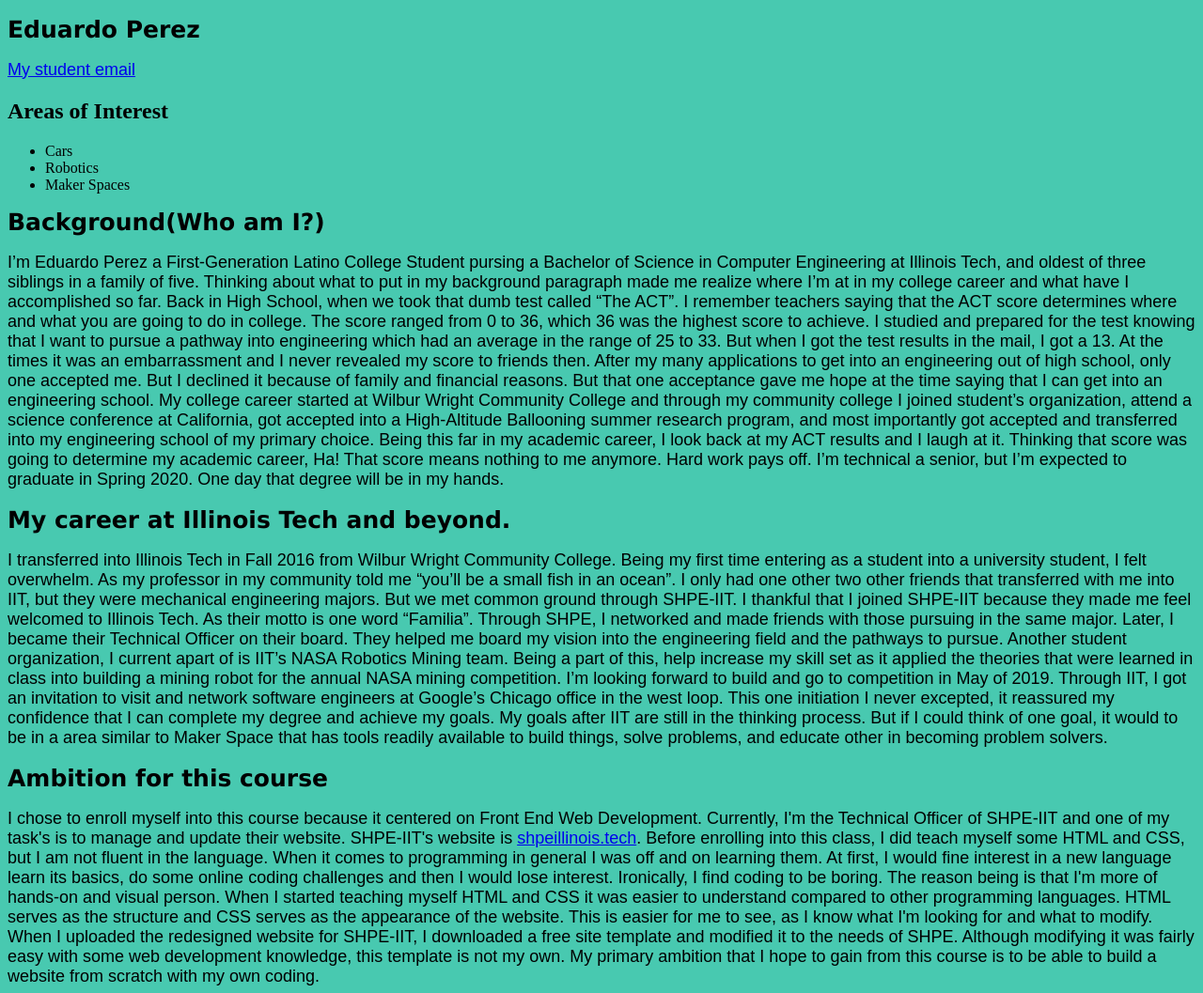
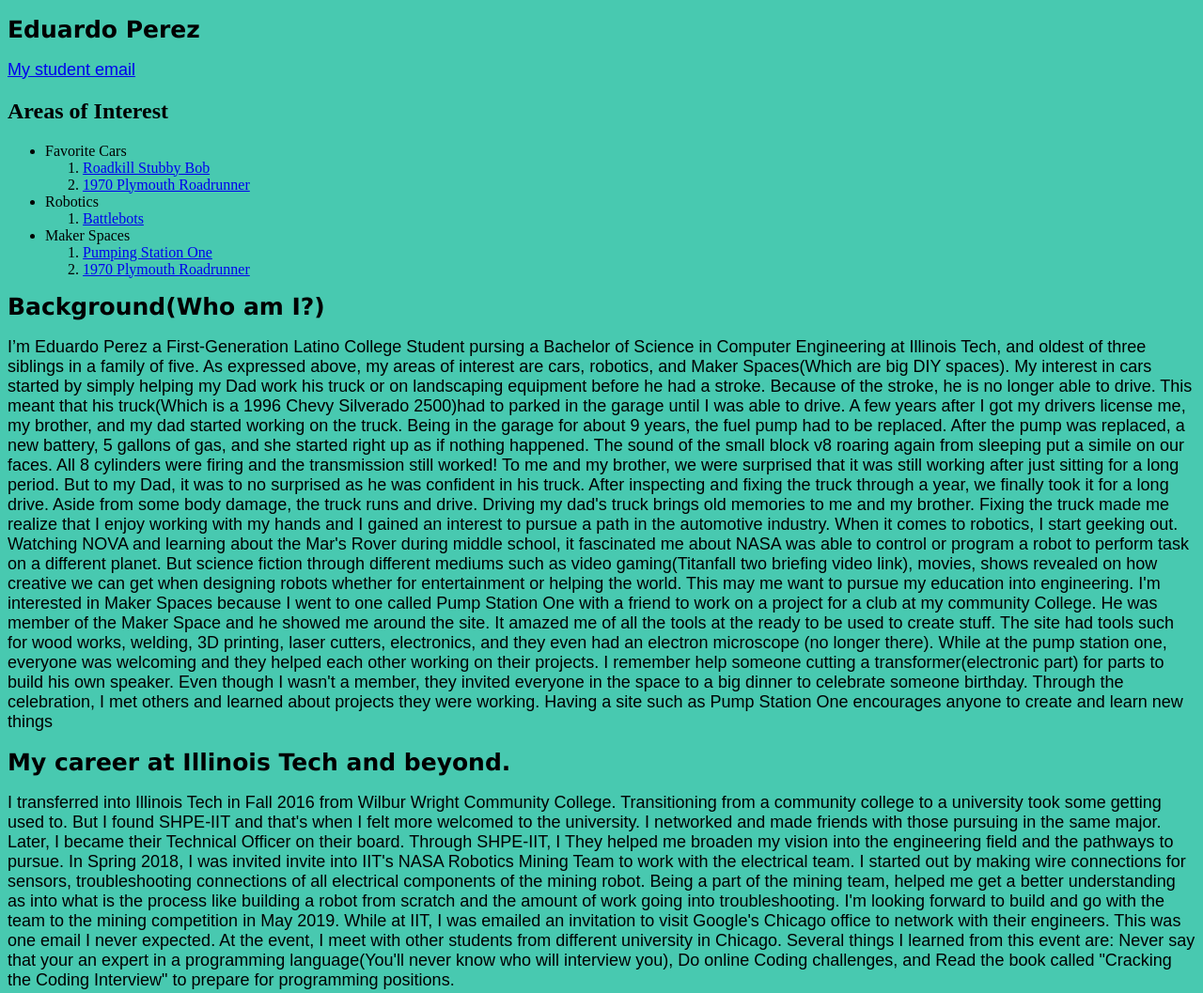
Before and after one commit to Eduardo52113/sbwd-project-one, a plain HTML site: page index.html in a window 1280 px wide. Shown: the top 1057 px of the page at 94% size. Drawn offline with Linux system fonts and the light colour scheme.

Commit message:
Updated background paragraphs and include hyperlinks

```diff
--- a/index.html
+++ b/index.html
@@ -3,75 +3,100 @@
 	<head>
 		<link rel = "stylesheet" href="css/main.css">
 		<title>About Eduardo Perez</title>
+		<meta name ="viewport" content="width=device-width, inital-scale=1.0, shrink-to-fit=no"/>
+	  <!--This tells the device to device to display the site in it's screen size.-->
 		<meta charset="utf-8"/>
 	</head>
 	<body>
 		<h1>Eduardo Perez</h1>
-		<p><a href="mailto:eperez14@hawk.iit.edu" target="_top">My student email</a></p>
+		<p class="email"><a href="mailto:eperez14@hawk.iit.edu" target="_top">My student email</a></p>
 		<h2>Areas of Interest</h2>
-		<ul> <!-- ordered list-->
-		  <li>Cars</li>
-		  <li>Robotics</li>
-		  <li>Maker Spaces</li>
+		<ul class="list"> <!-- ordered list-->
+			  <li>Favorite Cars</li>
+				  <ol>
+					<li><a href="https://images.holley.com/blog_stubby1.jpg" target="_blank">Roadkill Stubby Bob</a></li>
+					<li><a href="https://images.holley.com/blog_stubby1.jpg" target="_blank">1970 Plymouth Roadrunner</a></li>
+				  </ol>
+			  <li>Robotics</li>
+					<ol>
+					<li><a href="https://battlebots.com/robots/" target="_blank">Battlebots</a></li>
+					</ol>
+			  <li>Maker Spaces</li>
+				<ol>
+			 <li><a href="https://pumpingstationone.org/" target="_blank">Pumping Station One</a></li>
+			 <li><a href="http://classiccarlabs.com/wp-content/uploads/2015/10/1970-plymouth-road-runner.jpg" target="_blank">1970 Plymouth Roadrunner</a></li>
+			 </ol>
 		</ul>
 		<h1>Background(Who am I?)</h1>
-		<p>
-		  I’m Eduardo Perez a First-Generation Latino College Student pursing a Bachelor of
-		  Science in Computer Engineering at Illinois Tech, and oldest of three siblings in a family
-		  of five. Thinking about what to put in my background paragraph made me realize where I’m at
-		  in my college career and what have I accomplished so far. Back in High School, when we took
-		  that dumb test called “The ACT”. I remember teachers saying that the ACT score determines where
-		  and what you are going to do in college. The score ranged from 0 to 36, which 36 was the highest
-		  score to achieve. I studied and prepared for the test knowing that I want to pursue a pathway into
-		  engineering which had an average in the range of 25 to 33. But when I got the test results in the
-		  mail, I got a 13. At the times it was an embarrassment and I never revealed my score to friends then.
-		  After my many applications to get into an engineering out of high school, only one accepted me.
-		  But I declined it because of family and financial reasons. But that one acceptance gave me hope at the
-		  time saying that I can get into an engineering school. My college career started at Wilbur Wright Community
-		  College and through my community college I joined student’s organization, attend a science conference at
-		  California, got accepted into a High-Altitude Ballooning summer research program, and most importantly got
-		  accepted and transferred into my engineering school of my primary choice. Being this far in my academic career,
-		  I look back at my ACT results and I laugh at it. Thinking that score was going to determine my academic
-		  career, Ha! That score means nothing to me anymore. Hard work pays off. I’m technical a senior, but I’m
-		  expected to graduate in Spring 2020. One day that degree will be in my hands.
+		<p class="Background">
+			I’m Eduardo Perez a First-Generation Latino College Student pursing a Bachelor of Science in
+	Computer Engineering at Illinois Tech, and oldest of three siblings in a family of five. As
+	expressed above, my areas of interest are cars, robotics, and Maker Spaces(Which are big DIY
+	spaces). My interest in cars started by simply helping my Dad work his truck or on landscaping
+	equipment before he had a stroke. Because of the stroke, he is no longer able to drive. This meant
+	that his truck(Which is a 1996 Chevy Silverado 2500)had to parked in the garage until I was able
+	to drive. A few years after I got my drivers license me, my brother, and my dad started working on
+	the truck. Being in the garage for about 9 years, the fuel pump had to be replaced. After the pump
+	was replaced, a new battery, 5 gallons of gas, and she started right up as if nothing happened.
+	The sound of the small block v8 roaring again from sleeping put a simile on our faces. All 8
+	cylinders were firing and the transmission still worked! To me and my brother, we were surprised
+	that it was still working after just sitting for a long period. But to my Dad, it was to no
+	surprised as he was confident in his truck. After inspecting and fixing the truck through a year,
+	we finally took it for a long drive. Aside from some body damage, the truck runs and drive.
+	Driving my dad's truck brings old memories to me and my brother. Fixing the truck made me realize
+	that I enjoy working with my hands and I gained an interest to pursue a path in the automotive
+	industry. When it comes to robotics, I start geeking out. Watching NOVA and learning about the
+	Mar's Rover during middle school, it fascinated me about NASA was able to control or program a
+	robot to perform task on a different planet. But science fiction through different mediums such as
+	video gaming(Titanfall two briefing video link), movies, shows revealed on how creative we can get
+	when designing robots whether for entertainment or helping the world. This may me want to pursue
+	my education into engineering. I'm interested in Maker Spaces because I went to one called Pump
+	Station One with a friend to work on a project for a club at my community College. He was member
+	of the Maker Space and he showed me around the site. It amazed me of all the tools at the ready to
+	be used to create stuff. The site had tools such for wood works, welding, 3D printing, laser
+	cutters, electronics, and they even had an electron microscope (no longer there). While at the
+	pump station one, everyone was welcoming and they helped each other working on their projects. I
+	remember help someone cutting a transformer(electronic part) for parts to build his own speaker.
+	Even though I wasn't a member, they invited everyone in the space to a big dinner to celebrate
+	someone birthday. Through the celebration, I met others and learned about projects they were
+	working. Having a site such as Pump Station One encourages anyone to create and learn new things
 		</p>
 		<h1>My career at Illinois Tech and beyond.</h1>
-		<p>
-		  I transferred into Illinois Tech in Fall 2016 from Wilbur Wright Community College.
-		  Being my first time entering as a student into a university student, I felt overwhelm.
-		  As my professor in my community told me “you’ll be a small fish in an ocean”. I only had one
-		  other two other friends that transferred with me into IIT, but they were mechanical engineering
-		  majors. But we met common ground through SHPE-IIT. I thankful that I joined SHPE-IIT because they
-		  made me feel welcomed to Illinois Tech. As their motto is one word “Familia”. Through SHPE, I
-		  networked and made friends with those pursuing in the same major. Later, I became their Technical
-		  Officer on their board. They helped me board my vision into the engineering field and the pathways
-		  to pursue. Another student organization, I current apart of is IIT’s NASA Robotics Mining team.
-		  Being a part of this, help increase my skill set as it applied the theories that were learned in
-		  class into building a mining robot for the annual NASA mining competition. I’m looking forward to
-		  build and go to competition in May of 2019. Through IIT, I got an invitation to visit and network
-		  software engineers at Google’s Chicago office in the west loop. This one initiation I never excepted,
-		  it reassured my confidence that I can complete my degree and achieve my goals. My goals after IIT are
-		  still in the thinking process. But if I could think of one goal, it would to be in a area similar to Maker Space
-		  that has tools readily available to build things, solve problems, and educate other in becoming problem solvers.
+		<p class="IIT">
+			I transferred into Illinois Tech in Fall 2016 from Wilbur Wright Community College. Transitioning
+	from a community college to a university took some getting used to. But I found SHPE-IIT and
+	that's when I felt more welcomed to the university. I networked and made friends with those
+	pursuing in the same major. Later, I became their Technical Officer on their board. Through
+	SHPE-IIT, I They helped me broaden my vision into the engineering field and the pathways to
+	pursue. In Spring 2018, I was invited invite into IIT's NASA Robotics Mining Team to work with the
+	electrical team. I started out by making wire connections for sensors, troubleshooting connections
+	of all electrical components of the mining robot. Being a part of the mining team, helped me get a
+	better understanding as into what is the process like building a robot from scratch and the amount
+	of work going into troubleshooting. I'm looking forward to build and go with the team to the
+	mining competition in May 2019. While at IIT, I was emailed an invitation to visit Google's
+	Chicago office to network with their engineers. This was one email I never expected. At the event,
+	I meet with other students from different university in Chicago. Several things I learned from
+	this event are: Never say that your an expert in a programming language(You'll never know who will
+	interview you), Do online Coding challenges, and Read the book called "Cracking the Coding
+	Interview" to prepare for programming positions.
 		</p>
 		<h1>Ambition for this course</h1>
-		<p>
-		  I chose to enroll myself into this course because it centered on Front End Web
-		  Development. Currently, I'm the Technical Officer of SHPE-IIT and one of my task's is
-		  to manage and update their website. SHPE-IIT's website is <a href="http://shpeillinois.tech/" target="_blank">shpeillinois.tech</a>.
-		  Before enrolling into this class, I did teach myself some HTML and CSS, but I am not
-		  fluent in the language. When it comes to programming in general I was off and on
-		  learning them. At first, I would fine interest in a new language learn its basics,
-		  do some online coding challenges and then I would lose interest. Ironically, I find
-		  coding to be boring. The reason being is that I'm more of hands-on and visual person.
-		  When I started teaching myself HTML and CSS it was easier to understand compared to other
-		  programming languages. HTML serves as the structure and CSS serves as the appearance
-		  of the website. This is easier for me to see, as I know what I'm looking for and what
-		  to modify. When I uploaded the redesigned website for SHPE-IIT, I downloaded a free
-		  site template and modified it to the needs of SHPE. Although modifying it was fairly
-		  easy with some web development knowledge, this template is not my own. My primary
-		  ambition that I hope to gain from this course is to be able to build a website from
-		  scratch with my own coding.
+		<p class="ambition">
+			I chose to enroll myself into this course because it centered on Front End Web Development.
+			Currently, I'm the Technical Officer of SHPE-IIT and one of my task's is to manage and update
+			their website. SHPE-IIT's website is <a href="http://shpeillinois.tech/"
+			target="_blank">shpeillinois.tech</a>. Before enrolling into this class, I did teach myself
+			some HTML and CSS, but I am not fluent in the language. When it comes to programming in
+			general I was off and on learning them. At first, I would fine interest in a new language
+			learn its basics, do some online coding challenges and then I would lose interest. Ironically,
+			I find coding to be boring. The reason being is that I'm more of hands-on and visual person.
+			When I started teaching myself HTML and CSS it was easier to understand compared to other
+			programming languages. HTML serves as the structure and CSS serves as the appearance of the
+			website. This is easier for me to see, as I know what I'm looking for and what to modify. When
+			I uploaded the redesigned website for SHPE-IIT, I downloaded a free site template and modified
+			it to the needs of SHPE. Although modifying it was fairly easy with some web development
+			knowledge, this template is not my own. My primary ambition that I hope to gain from this
+			course is to be able to build a website from scratch with my own coding.
 		</p>
 	</body>
 </html>
```
